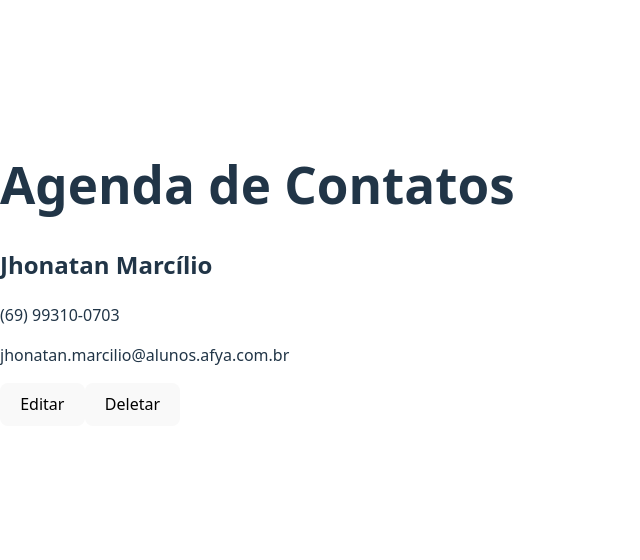
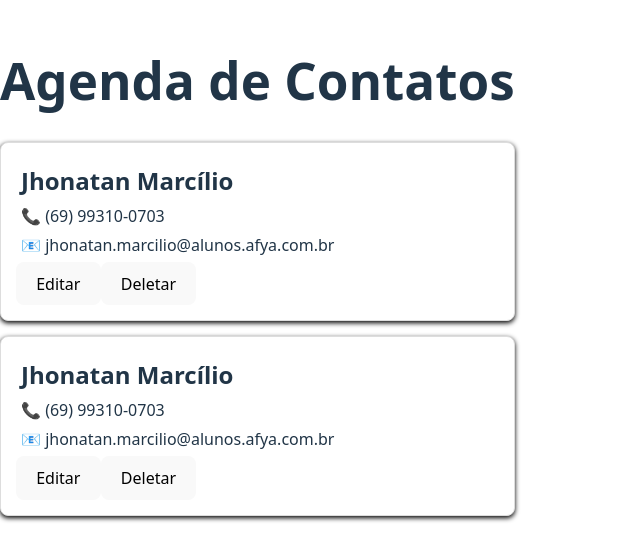
Before and after one commit to JhonatanMarcilio/Projeto-Web-N2, a React (Vite) app: page / in a window 1280 px wide. Shown: the part 126-686 px from the top of the page, without its empty margins (0-640 px from the left). Built offline with nearby package versions, Linux system fonts and the light colour scheme.

Commit message:
implementando os estilos - 09/05/25

```diff
--- a/src/App.jsx
+++ b/src/App.jsx
@@ -27,6 +27,7 @@ function App() {
     <>
       <h1>Agenda de Contatos</h1>
       <ContactItem></ContactItem>
+      <ContactItem></ContactItem>
     </>
   );
 }
--- a/src/components/ContactItem.css
+++ b/src/components/ContactItem.css
@@ -0,0 +1,17 @@
+.contact-card {
+  padding: 15px;
+  background-color: #fff;
+  border: 1px solid #ddd;
+  border-radius: 8px;
+  margin: 15px 0px;
+  box-shadow: 0 2px 5px rgba(0, 0, 0.2);
+}
+
+h2,
+p {
+  margin: 5px;
+}
+
+.botao {
+  margin: 15 0px;
+}
--- a/src/components/ContactItem.jsx
+++ b/src/components/ContactItem.jsx
@@ -1,14 +1,16 @@
+import "./ContactItem.css";
+
 function ContactItem({ contacts }) {
   return (
-    <>
+    <div className="contact-card">
       <h2>Jhonatan Marcílio</h2>
-      <p>(69) 99310-0703</p>
-      <p>jhonatan.marcilio@alunos.afya.com.br</p>
-      <div>
+      <p>📞 (69) 99310-0703</p>
+      <p>📧 jhonatan.marcilio@alunos.afya.com.br</p>
+      <div className="botao">
         <button>Editar</button>
         <button>Deletar</button>
       </div>
-    </>
+    </div>
   );
 }
 
```
